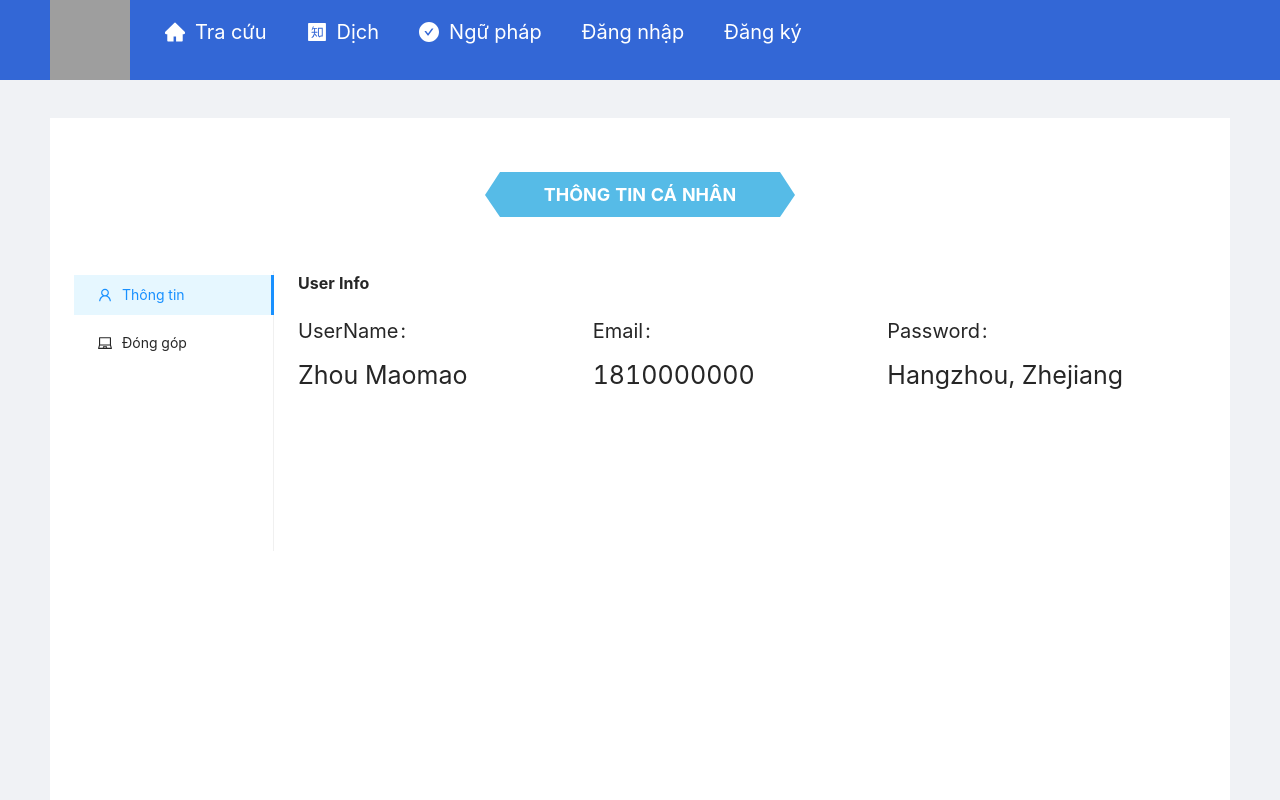
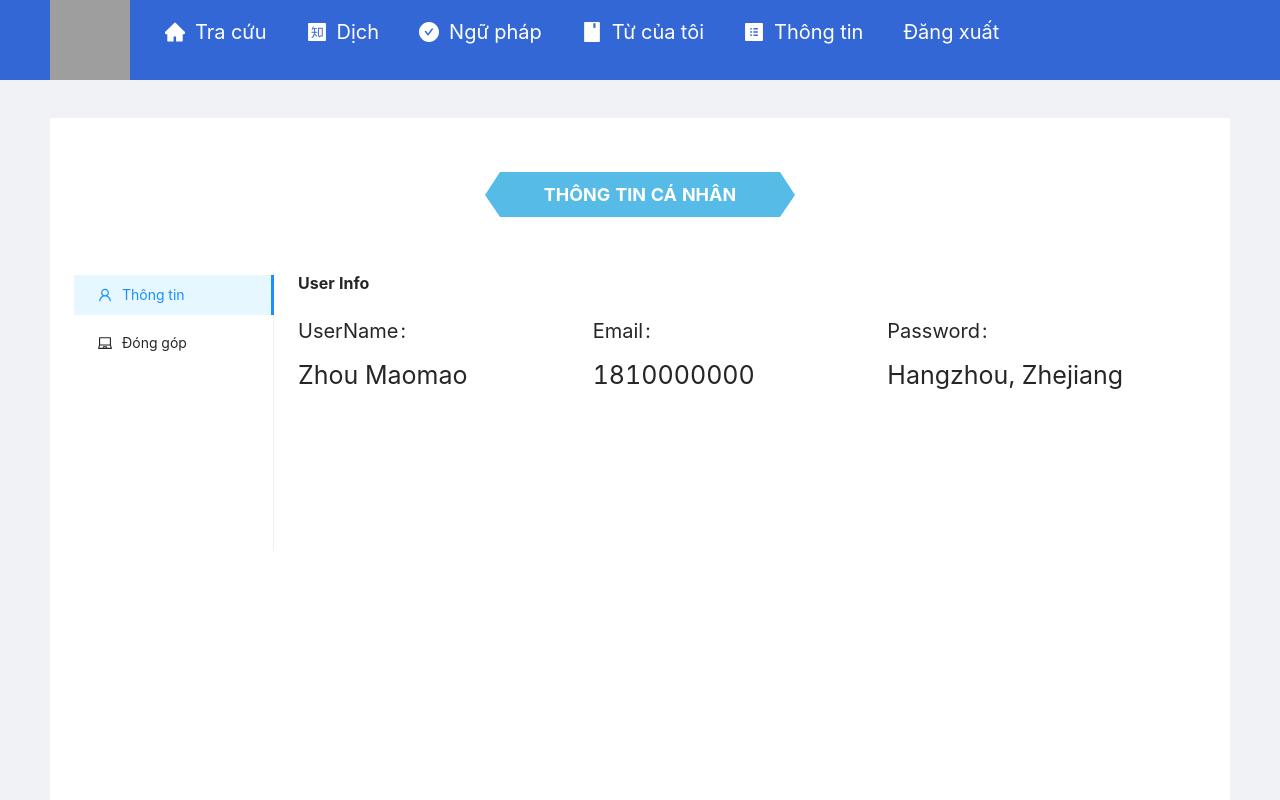
Before and after one commit to tranhoanglonghai2k/Project-Web-Frontend, a React (Create React App) app in the folder frontend/: page /myinfo/mycomment in a window 1280 px wide. Shown: the top 800 px of the page. Built offline with nearby package versions, Linux system fonts and the light colour scheme; grey boxes are pictures that could not be loaded.

Commit message:
fix route Đóng góp

```diff
--- a/frontend/src/pages/Header/Header.js
+++ b/frontend/src/pages/Header/Header.js
@@ -12,7 +12,7 @@ import "./Header.css";
 
 function Header() {
   const { Header } = Layout;
-  let check = false;
+  let check = true;
   if (localStorage.getItem("token")) {
     check = true;
   }
--- a/frontend/src/pages/MyComment/MyComment.js
+++ b/frontend/src/pages/MyComment/MyComment.js
@@ -32,7 +32,7 @@ function MyComment() {
                     <Link to="/myinfo">Thông tin</Link>
                   </Menu.Item>
                   <Menu.Item key="2" icon={<LaptopOutlined />}>
-                    <Link to="/myinfo/mycomment">Đóng góp</Link>
+                    <Link to="/mycomment">Đóng góp</Link>
                   </Menu.Item>
                 </Menu>
               </Sider>
--- a/frontend/src/pages/MyInfo/MyInfo.js
+++ b/frontend/src/pages/MyInfo/MyInfo.js
@@ -36,7 +36,7 @@ function MyInfo() {
                     <Link to="/myinfo">Thông tin</Link>
                   </Menu.Item>
                   <Menu.Item key="2" icon={<LaptopOutlined />}>
-                    <Link to="/myinfo/mycomment">Đóng góp</Link>
+                    <Link to="/mycomment">Đóng góp</Link>
                   </Menu.Item>
                 </Menu>
               </Sider>
```
